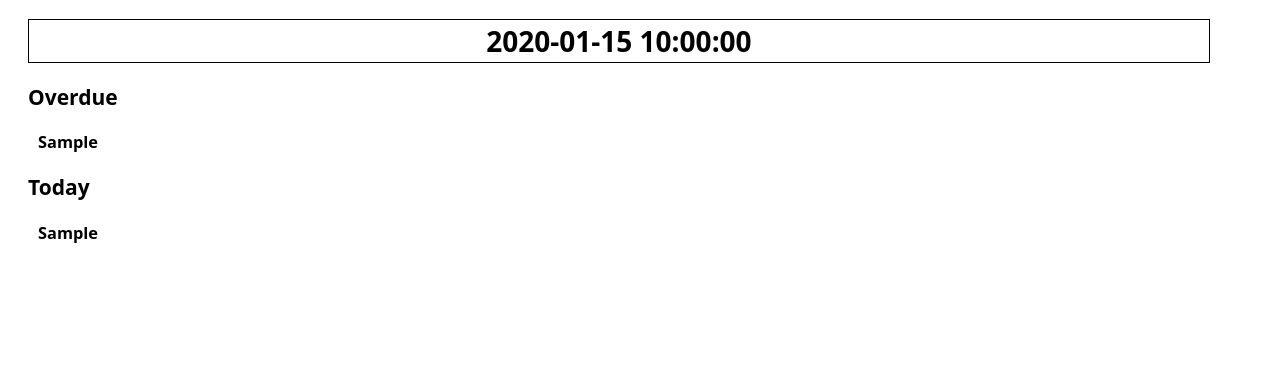
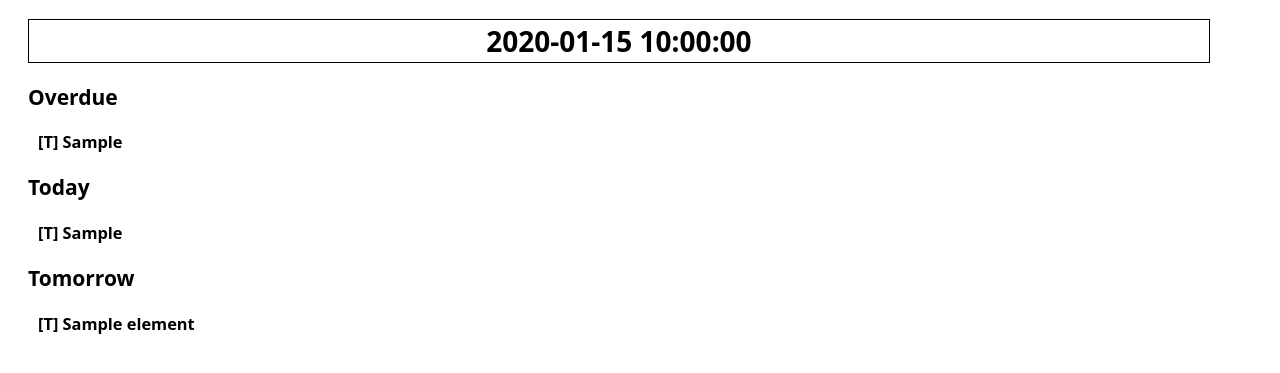
Before and after one commit to alvaroreig/productivity-dashboard, a Flask app: template templates/index.html in a window 1280 px wide. Shown: the top 373 px of the page. Run offline with Flask 2, Linux system fonts and the light colour scheme; the template is opened without the code that fills it: most values are stand-ins (such as "Sample title", 1, 10 or a date in 2020).

Commit message:
tomorrow section

```diff
--- a/app.py
+++ b/app.py
@@ -47,6 +47,7 @@ def home():
 
     overdue = []
     today_list = []
+    tomorrow = []
 
     for task in tasks:
         logging.debug('task content: ' + task.content)
@@ -61,10 +62,14 @@ def home():
 
         logging.debug('task parsed due datetime: ' + str(parsed_date))
 
-        if (parsed_date.day == today.day and parsed_date.month == today.month and parsed_date.year == today.year):
+        days_between_dates = parsed_date.date() - today.date()
+
+        if (days_between_dates.days < 0):
+            overdue.append(task.content)
+        elif (days_between_dates.days == 0):
             today_list.append(task.content)
-        elif (parsed_date < today):
-            overdue.append(task.content)
+        elif (days_between_dates.days == 1):
+            tomorrow.append(task.content)
 
 
     logging.debug("overdue tasks: " + str(len(overdue)))
@@ -73,9 +78,13 @@ def home():
     logging.debug("today tasks: " + str(len(today_list)))
     logging.debug(today_list)
 
+    logging.debug("tomorrow tasks: " + str(len(tomorrow)))
+    logging.debug(tomorrow)
+
     return render_template(
         "index.html",
         date=today.strftime('%A,%d %B %Y'),
         overdue=overdue,
-        today = today_list
+        today = today_list,
+        tomorrow = tomorrow
     )
--- a/templates/index.html
+++ b/templates/index.html
@@ -26,7 +26,7 @@
         <div class="overdue">
             <h2>Overdue</h2>
             {% for overdue_element in overdue %}
-                <h3><div>{{ overdue_element }}</div></h3>
+                <h3><div>[T] {{ overdue_element }}</div></h3>
             {% endfor %}
         </div>
         {% endif %}
@@ -35,7 +35,16 @@
         <div class="today">
             <h2>Today</h2>
             {% for today_element in today %}
-                <h3><div>{{ today_element }}</div></h3>
+                <h3><div>[T] {{ today_element }}</div></h3>
+            {% endfor %}
+        </div>
+        {% endif %}
+
+        {% if tomorrow|length > 0 %}
+        <div class="tomorrow">
+            <h2>Tomorrow</h2>
+            {% for element in tomorrow %}
+                <h3><div>[T] {{ element }}</div></h3>
             {% endfor %}
         </div>
         {% endif %}
```
